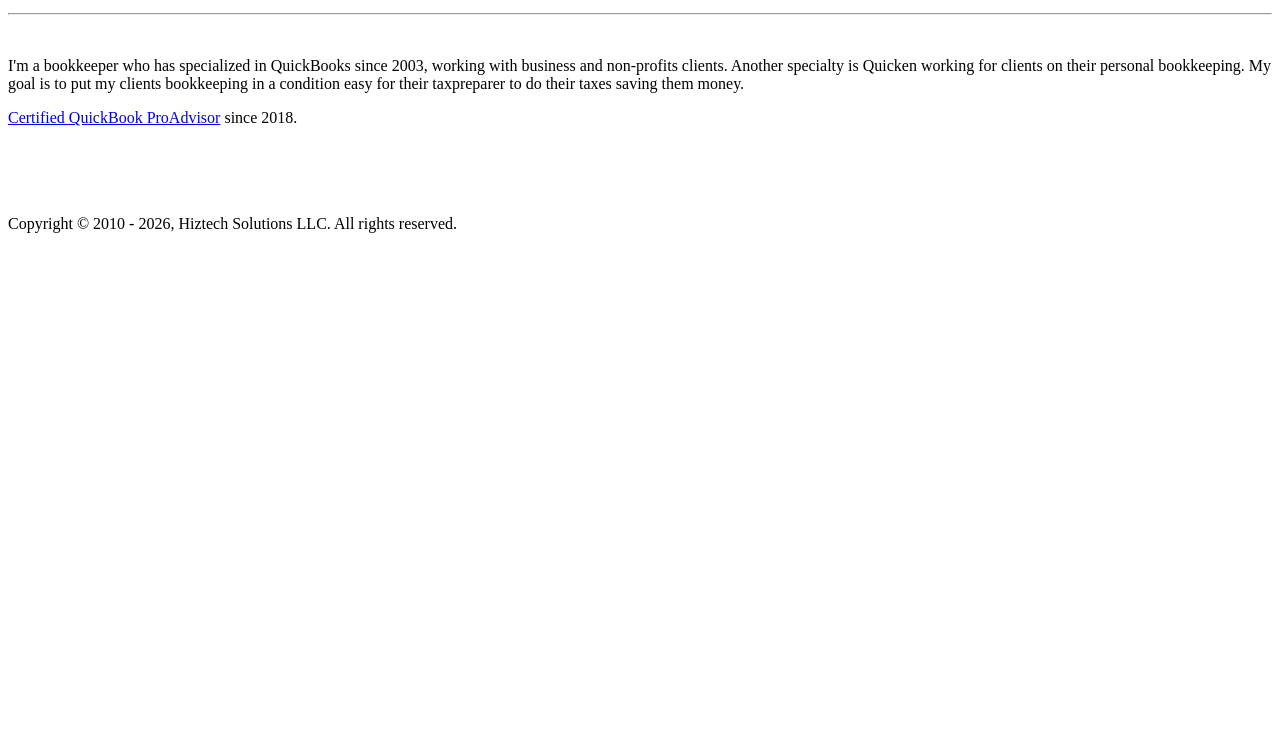
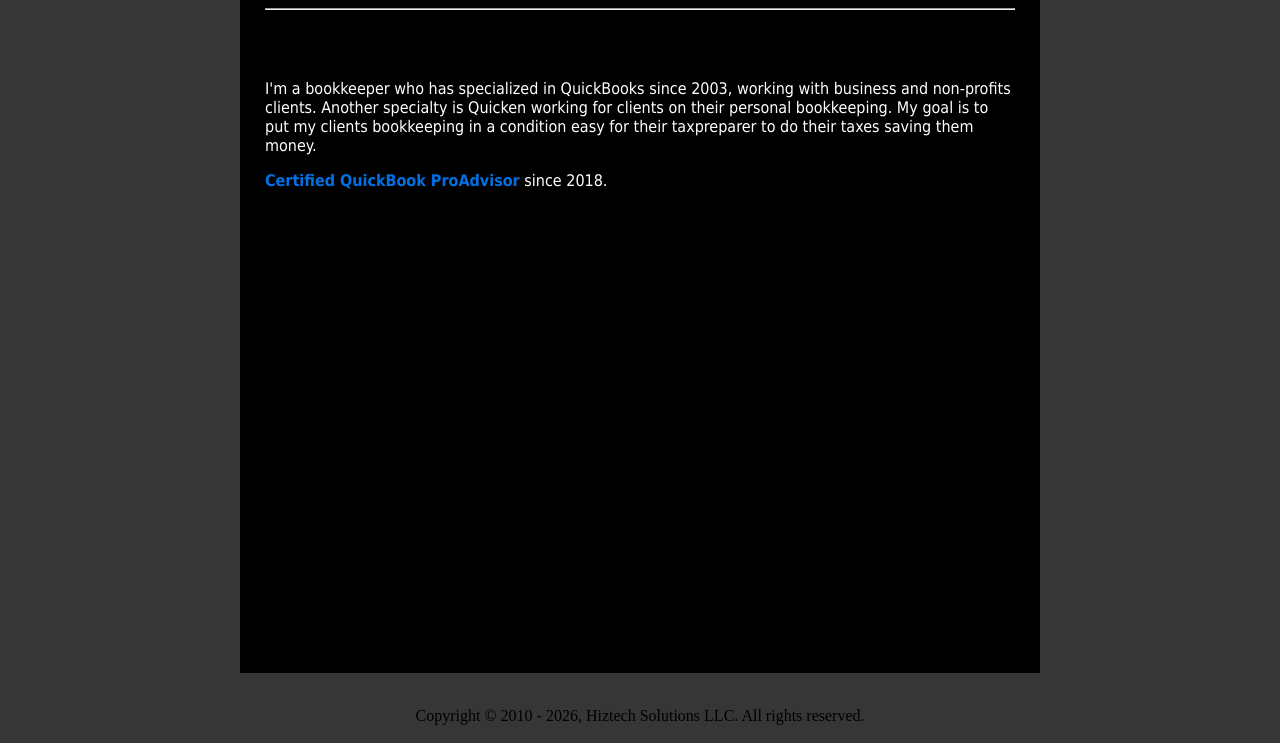
Before and after one commit to ClintUnga/Hiztech, a plain HTML site: page index.html in a window 1280 px wide. Shown: the part 127-870 px from the top of the page. Before the commit the page ends 800 px from the top, so only its background shows below. Drawn offline with Linux system fonts and the light colour scheme; the site is published under a folder, as on GitHub Pages, so addresses that start at the root find nothing.

Commit message:
Add files via upload

```diff
--- a/index.html
+++ b/index.html
@@ -18,7 +18,7 @@
 
 
 
-	<link rel="stylesheet" type="text/css" href="/css/hiztech.css" />
+	<link rel="stylesheet" type="text/css" href="css/hiztech.css" />
 
 
 
```
